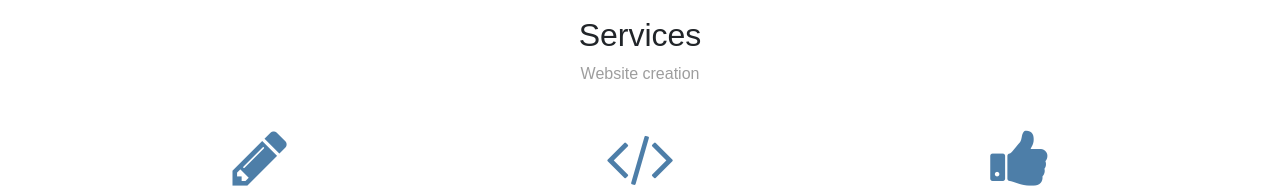
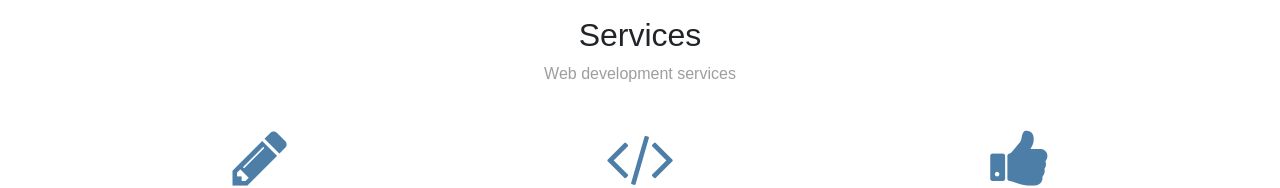
Before and after one commit to DavidGuben/DavidGubenReact, a React (Create React App) app: page / in a window 1280 px wide. Shown: the part 720-908 px from the top of the page. Built offline with nearby package versions, Linux system fonts and the light colour scheme.

Commit message:
icon color change to color scheme

```diff
--- a/src/Components/Services.js
+++ b/src/Components/Services.js
@@ -11,7 +11,7 @@ class Features extends Component {
                 <h2 style={{ marginTop: '20px' }}>Services</h2>
                 <div className="row d-flex justify-content-center mb-4">
                 <div className="col-md-8">
-                    <p className="grey-text">Website creation</p>
+                    <p className="grey-text">Web development services</p>
                 </div>
                 </div>
 
```
